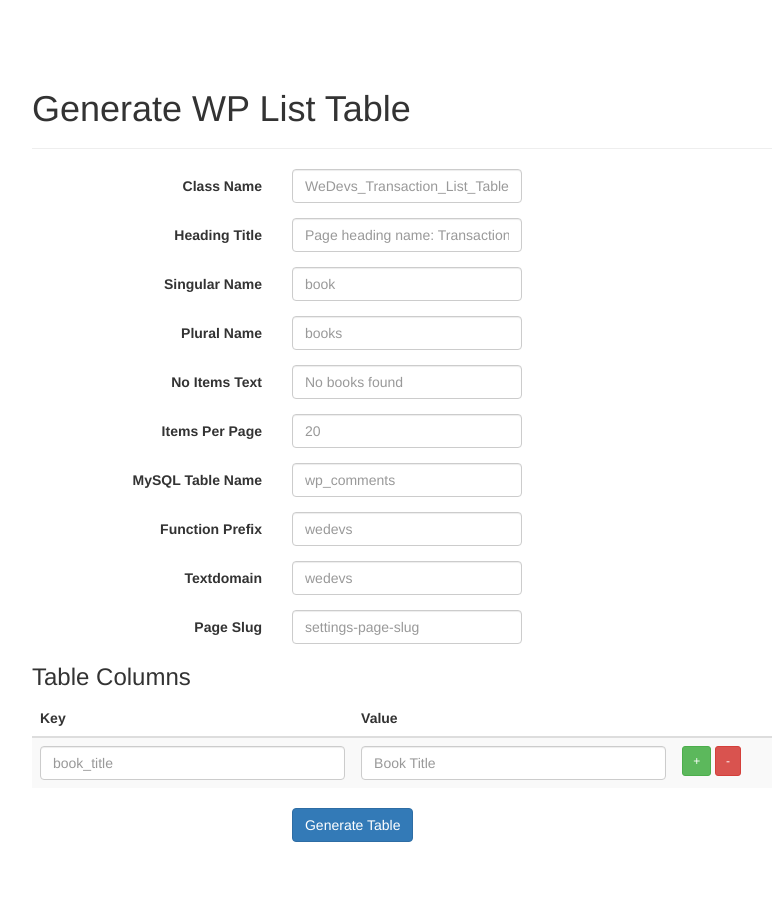
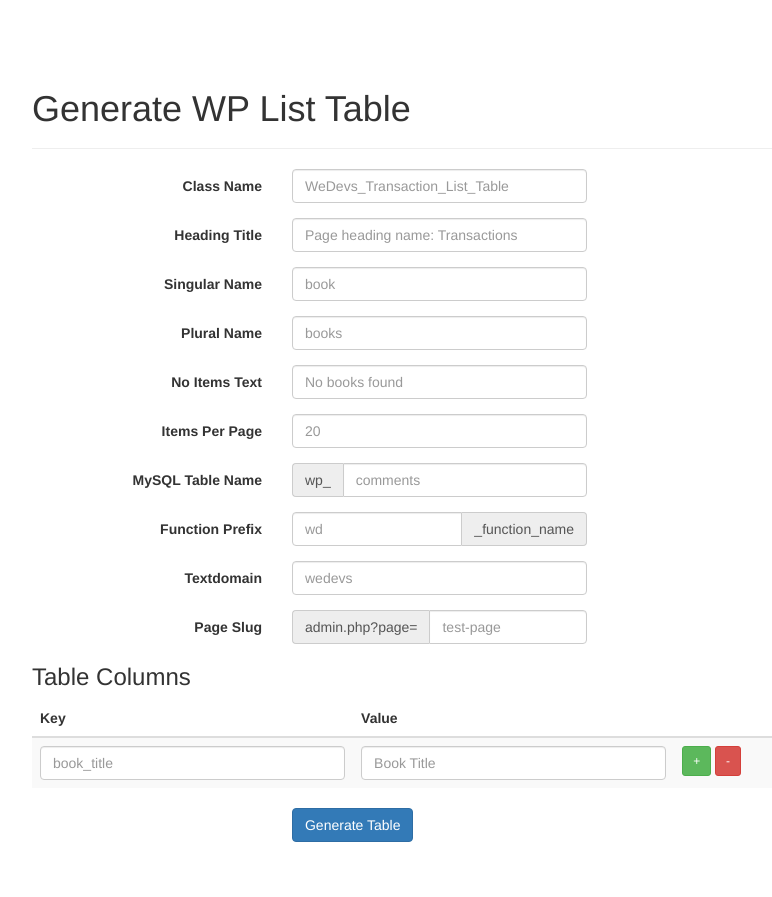
Before and after one commit to tareq1988/wp-generators, a PHP site: page /list-table.php in a window 1280 px wide. Shown: the part 51-948 px from the top of the page, without its empty margins (233-1005 px from the left). Run offline with PHP 8.4, Linux system fonts and the light colour scheme; some libraries are stand-ins or nearby versions.

Commit message:
UX improvement on form fields

```diff
--- a/form.php
+++ b/form.php
@@ -285,7 +285,10 @@ include 'header.php'; ?>
                 <div class="form-group">
                     <label class="col-md-4 control-label" for="prefix">Function Prefix</label>
                     <div class="col-md-4">
-                        <input id="prefix" name="prefix" type="text" placeholder="wedevs" class="form-control input-md" value="<?php echo isset( $_POST['prefix' ] ) ? $_POST['prefix'] : ''; ?>">
+                        <div class="input-group">
+                            <input id="prefix" name="prefix" type="text" placeholder="wd" class="form-control input-md" value="<?php echo isset( $_POST['prefix' ] ) ? $_POST['prefix'] : ''; ?>">
+                            <span class="input-group-addon">_function_name</span>
+                        </div>
                     </div>
                 </div>
 
--- a/list-table.php
+++ b/list-table.php
@@ -81,74 +81,83 @@ if ( isset( $_POST['submit'] ) ) {
 
                     <div class="form-group">
                         <label class="col-md-4 control-label" for="class">Class Name</label>
-                        <div class="col-md-4">
-                            <input id="class" name="class_name" type="text" placeholder="WeDevs_Transaction_List_Table" class="form-control input-md" required>
+                        <div class="col-md-5">
+                            <input id="class" name="class_name" type="text" placeholder="WeDevs_Transaction_List_Table" class="form-control input-md" required value="<?php echo isset( $_POST['class_name' ] ) ? $_POST['class_name'] : ''; ?>">
                         </div>
                     </div>
 
                     <div class="form-group">
                         <label class="col-md-4 control-label" for="heading">Heading Title</label>
-                        <div class="col-md-4">
-                            <input id="heading" name="heading" type="text" placeholder="Page heading name: Transactions" class="form-control input-md" required>
+                        <div class="col-md-5">
+                            <input id="heading" name="heading" type="text" placeholder="Page heading name: Transactions" class="form-control input-md" value="<?php echo isset( $_POST['heading' ] ) ? $_POST['heading'] : ''; ?>">
                         </div>
                     </div>
 
                     <div class="form-group">
                         <label class="col-md-4 control-label" for="singular_name">Singular Name</label>
-                        <div class="col-md-4">
-                            <input id="singular_name" name="singular_name" type="text" placeholder="book" class="form-control input-md" required>
+                        <div class="col-md-5">
+                            <input id="singular_name" name="singular_name" type="text" placeholder="book" class="form-control input-md" value="<?php echo isset( $_POST['singular_name' ] ) ? $_POST['singular_name'] : ''; ?>">
                         </div>
                     </div>
 
                     <div class="form-group">
                         <label class="col-md-4 control-label" for="plural_name">Plural Name</label>
-                        <div class="col-md-4">
-                            <input id="plural_name" name="plural_name" type="text" placeholder="books" class="form-control input-md" required>
+                        <div class="col-md-5">
+                            <input id="plural_name" name="plural_name" type="text" placeholder="books" class="form-control input-md" value="<?php echo isset( $_POST['plural_name' ] ) ? $_POST['plural_name'] : ''; ?>">
 
                         </div>
                     </div>
 
                     <div class="form-group">
                         <label class="col-md-4 control-label" for="no_items">No Items Text</label>
-                        <div class="col-md-4">
-                            <input id="no_items" name="no_items" type="text" placeholder="No books found" class="form-control input-md" required>
+                        <div class="col-md-5">
+                            <input id="no_items" name="no_items" type="text" placeholder="No books found" class="form-control input-md" value="<?php echo isset( $_POST['no_items' ] ) ? $_POST['no_items'] : ''; ?>">
                         </div>
                     </div>
 
                     <div class="form-group">
                         <label class="col-md-4 control-label" for="per_page">Items Per Page</label>
-                        <div class="col-md-4">
-                            <input id="per_page" name="per_page" type="text" placeholder="20" class="form-control input-md" required>
+                        <div class="col-md-5">
+                            <input id="per_page" name="per_page" type="text" placeholder="20" class="form-control input-md"  value="<?php echo isset( $_POST['per_page' ] ) ? $_POST['per_page'] : ''; ?>">
                         </div>
                     </div>
 
                     <div class="form-group">
                         <label class="col-md-4 control-label" for="mysql_table_name">MySQL Table Name</label>
-                        <div class="col-md-4">
-                            <input id="mysql_table_name" name="mysql_table_name" type="text" placeholder="wp_comments" class="form-control input-md" required>
+                        <div class="col-md-5">
+                            <div class="input-group">
+                                <span class="input-group-addon">wp_</span>
+                                <input id="mysql_table_name" name="mysql_table_name" type="text" placeholder="comments" class="form-control input-md" value="<?php echo isset( $_POST['mysql_table_name' ] ) ? $_POST['mysql_table_name'] : ''; ?>">
+                            </div>
                         </div>
                     </div>
 
                     <div class="form-group">
                         <label class="col-md-4 control-label" for="prefix">Function Prefix</label>
-                        <div class="col-md-4">
-                            <input id="prefix" name="prefix" type="text" placeholder="wedevs" class="form-control input-md" required>
+                        <div class="col-md-5">
+                            <div class="input-group">
+                                <input id="prefix" name="prefix" type="text" placeholder="wd" class="form-control input-md" value="<?php echo isset( $_POST['prefix' ] ) ? $_POST['prefix'] : ''; ?>">
+                                <span class="input-group-addon">_function_name</span>
+                            </div>
                         </div>
                     </div>
 
                     <div class="form-group">
                         <label class="col-md-4 control-label" for="textdomain">Textdomain</label>
-                        <div class="col-md-4">
-                            <input id="textdomain" name="textdomain" type="text" placeholder="wedevs" class="form-control input-md" required>
+                        <div class="col-md-5">
+                            <input id="textdomain" name="textdomain" type="text" placeholder="wedevs" class="form-control input-md"  value="<?php echo isset( $_POST['textdomain' ] ) ? $_POST['textdomain'] : ''; ?>">
                         </div>
                     </div>
 
                     <div class="form-group">
-                        <label class="col-md-4 control-label" for="page_name">Page Slug</label>
-                        <div class="col-md-4">
-                            <input id="page_name" name="page_name" type="text" placeholder="settings-page-slug" class="form-control input-md" required>
+                    <label class="col-md-4 control-label" for="page_name">Page Slug</label>
+                    <div class="col-md-5">
+                        <div class="input-group">
+                            <span class="input-group-addon">admin.php?page=</span>
+                            <input id="page_name" name="page_name" type="text" placeholder="test-page" class="form-control input-md"  value="<?php echo isset( $_POST['page_name' ] ) ? $_POST['page_name'] : ''; ?>">
                         </div>
                     </div>
+                </div>
 
                     <h3>Table Columns</h3>
                     <table class="table table-striped">
```
Also changed, not shown: admin-menu-page.php (+15 -9 lines).
